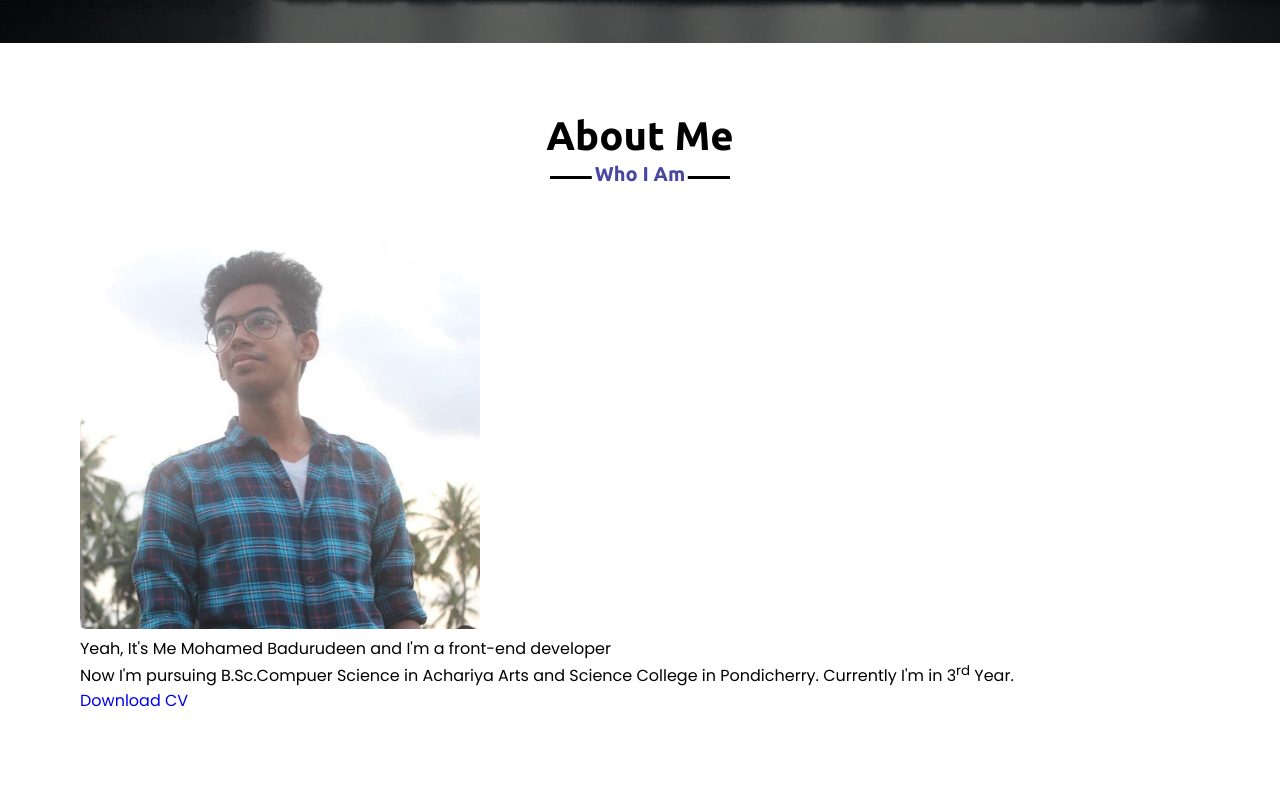
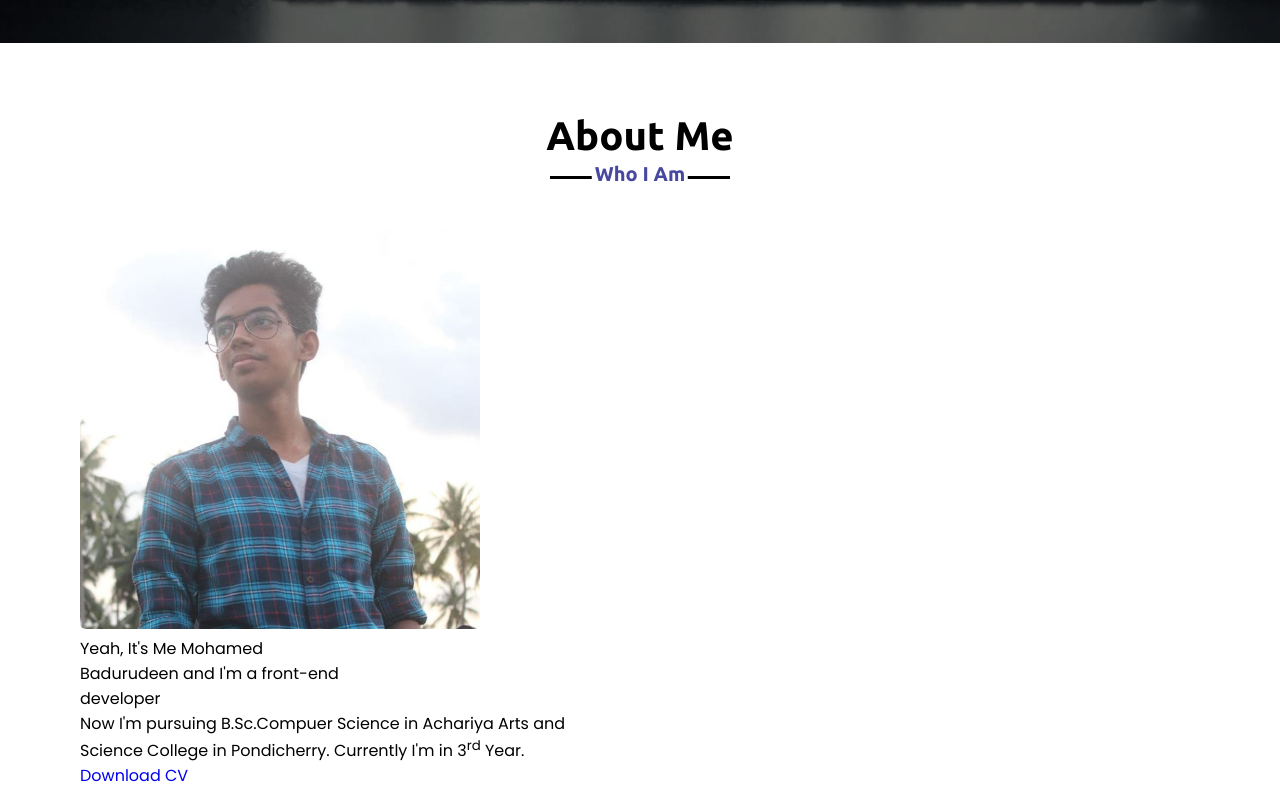
Before and after one commit to MB-Deen/portfolio, a plain HTML site: page index.html in a window 1280 px wide. Shown: the part 757-1545 px from the top of the page. Before the commit the page ends 1470 px from the top, so only its background shows below. Drawn offline with nearby package versions, Linux system fonts and the light colour scheme.

Commit message:
myservice

```diff
--- a/style.css
+++ b/style.css
@@ -260,9 +260,21 @@ section{
     background: white;
     transform:translateX(-50%) ;
 }
+.about .about-content {
+    display: flex;
+    flex-wrap: wrap;
+    align-items:center;
+    justify-content: space-between;
+}
+.about .about-content .left{
+    width: 45%;
+}
 .about .about-content .left img{
     height: 400px;
     width: 400px;
     object-fit: cover;
     border-radius: 6px;
 }
+.about .about-content .right{
+    width: 55%;
+}
```
